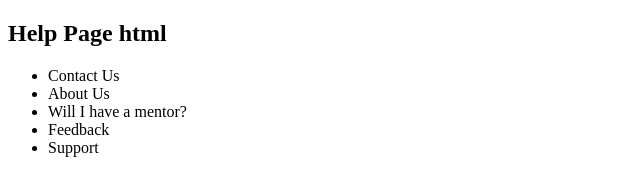
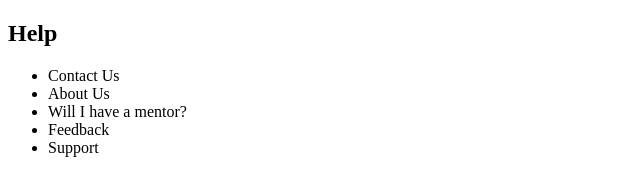
Before and after one commit to OksanaGryshyna27/Mate_Academy_AQA, a plain HTML site: page help.html in a window 1280 px wide. Shown: the whole page, without its empty margins (0-640 px from the left). Drawn offline with Linux system fonts and the light colour scheme.

Commit message:
changed help page title according to feedback

```diff
--- a/help.html
+++ b/help.html
@@ -7,7 +7,7 @@
 </head>
 <body>
     <h2>
-        Help Page html
+        Help
     </h2>
     <ul>
 
```
